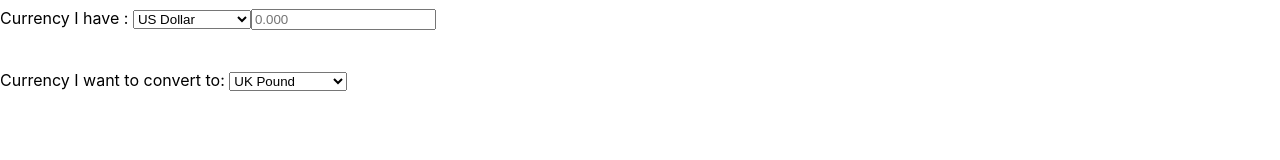
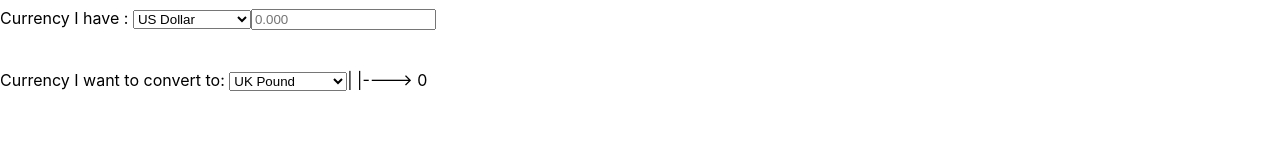
Before and after one commit to ShahSean/React-ExchangeCurrency, a React (Create React App) app: page /currencyExchange in a window 1280 px wide. Shown: the part 130-290 px from the top of the page. Built offline with nearby package versions, Linux system fonts and the light colour scheme.

Commit message:
Simple Coversion Works

```diff
--- a/src/Components/CurrencyExchange/CurrEx.jsx
+++ b/src/Components/CurrencyExchange/CurrEx.jsx
@@ -18,8 +18,9 @@ export default class CurrEx extends Component {
             type="number"
             step="0.00001"
             placeholder="0.000"
-            // value={this.state.value}
-            onChange={this.convertor}
+            onChange={(e) => {
+              this.setState({ value: e.target.value });
+            }}
           />
         </div>
         <br />
@@ -31,14 +32,13 @@ export default class CurrEx extends Component {
             <option value="US">US Dollar</option>
             <option value="Canada">Canadian Dollar</option>
           </select>
-
-          {/* <input type="number" step="0.00001" /> */}
+          | |----> <output>{this.convertor()}</output>
         </div>
       </>
     );
   }
-  convertor = (e) => {
-    this.setState({ value: e.target.value });
-    console.log(e.target.value);
+  convertor = () => {
+    let currentValue = this.state.value;
+    return currentValue * 1.42;
   };
 }
```
